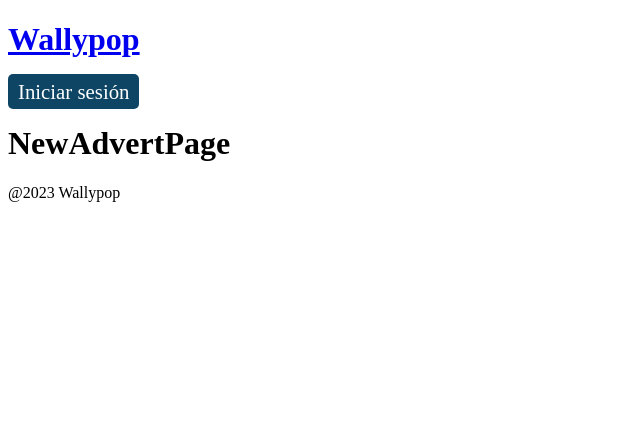
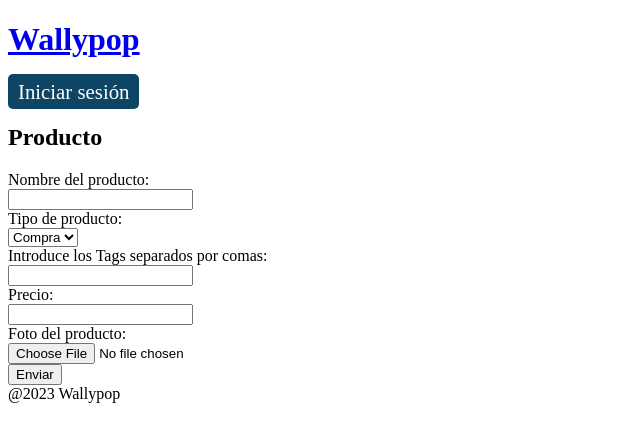
Before and after one commit to alfred3ks/wallypop-react, a React (Vite) app: page /adverts/new in a window 1280 px wide. Shown: the top 442 px of the page, without its empty margins (0-640 px from the left). Built offline with nearby package versions, Linux system fonts and the light colour scheme.

Commit message:
Creo el formulario para crear un nuevo anuncio.

```diff
--- a/src/pages/adverts/NewAdvertPage/index.jsx
+++ b/src/pages/adverts/NewAdvertPage/index.jsx
@@ -1,5 +1,114 @@
+import { useState } from 'react';
+
+// const capitalizeFirstLetter = (input) => {
+//   return input.charAt(0).toUpperCase() + input.slice(1);
+// };
+
+// const Input = ({ label, id, type, value, onChange }) => {
+//   const handleInputChange = (e) => {
+//     const inputValue = e.target.value;
+//     const capitalizedValue = capitalizeFirstLetter(inputValue);
+//     onChange(capitalizedValue);
+//   };
+
+//   return (
+//     <div>
+//       <label htmlFor={id}>{label}</label>
+//       <br />
+//       <input type={type} id={id} value={value} onChange={handleInputChange} />
+//     </div>
+//   );
+// };
+
 const NewAdvertPage = () => {
-  return <h1>NewAdvertPage</h1>;
+  const [advert, setAdvert] = useState({
+    name: '',
+    sale: false,
+    tags: [],
+    price: '',
+    photo: '',
+  });
+
+  const handleSubmit = (e) => {
+    e.preventDefault();
+    console.log(advert);
+  };
+
+  const handleChange = (e) => {
+    const { name, value } = e.target;
+
+    setAdvert((currentAdvert) => {
+      return {
+        ...currentAdvert,
+        [name]:
+          name === 'tags'
+            ? value.split(',')
+            : name === 'price'
+            ? parseFloat(value)
+            : value,
+      };
+    });
+  };
+
+  return (
+    <div>
+      <h2>Producto</h2>
+      <form onSubmit={handleSubmit}>
+        <label htmlFor="name">Nombre del producto:</label>
+        <br />
+        <input
+          type="text"
+          id="name"
+          name="name"
+          value={advert.name}
+          onChange={handleChange}
+        />
+        <br />
+
+        <label htmlFor="type">Tipo de producto:</label>
+        <br />
+        <select
+          id="type"
+          name="type"
+          value={advert.sale ? 'venta' : 'compra'}
+          onChange={handleChange}
+        >
+          <option value="compra">Compra</option>
+          <option value="venta">Venta</option>
+        </select>
+        <br />
+
+        <label htmlFor="tags">Introduce los Tags separados por comas:</label>
+        <br />
+        <input
+          type="text"
+          id="tags"
+          name="tags"
+          value={advert.tags}
+          onChange={handleChange}
+        />
+
+        <br />
+        <label htmlFor="price">Precio:</label>
+        <br />
+        <input
+          type="text"
+          id="price"
+          name="price"
+          value={advert.price}
+          onChange={handleChange}
+        />
+        <br />
+
+        <label htmlFor="photo">Foto del producto:</label>
+        <br />
+        <input type="file" id="photo" name="photo" onChange={handleChange} />
+        <br />
+
+        <button type="submit">Enviar</button>
+      </form>
+    </div>
+  );
 };
 
 export default NewAdvertPage;
```
